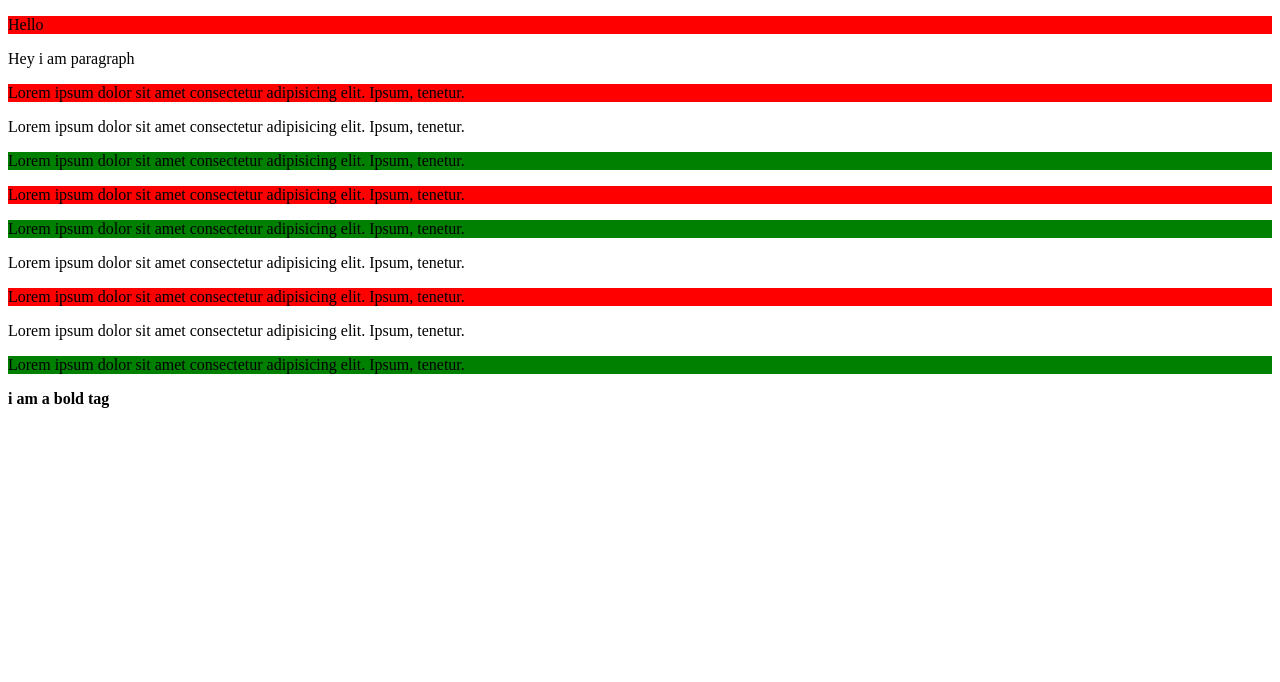
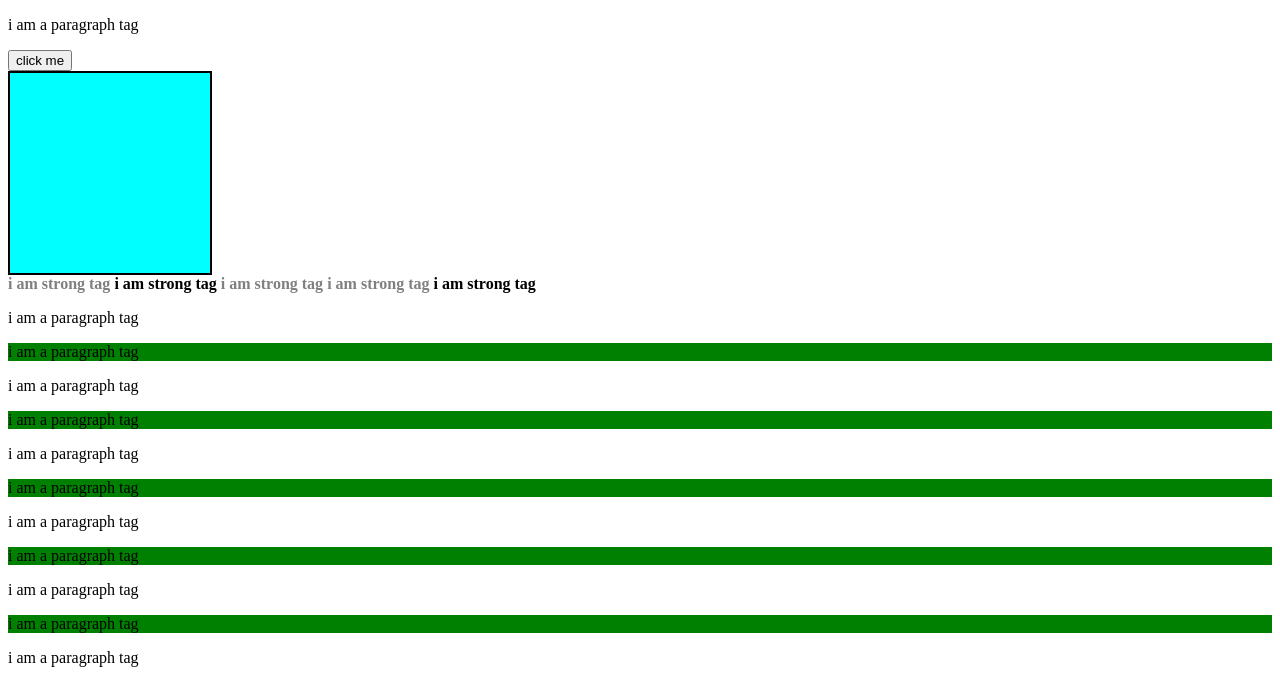
Before and after one commit to anuragnankani-developer/mern_batch002, a plain HTML site: page CSS/psuedoClasses.html in a window 1280 px wide. Shown: the top 682 px of the page. Drawn offline with Linux system fonts and the light colour scheme.

Commit message:
psuedo classes and elements

```diff
--- a/CSS/psuedoClasses.html
+++ b/CSS/psuedoClasses.html
@@ -6,40 +6,70 @@
     <title>Document</title>
 
     <style>
-        /* p:last-child{
-            background-color: aqua;
+        /* p:first-child{
+            color: red;
+        }
+        p:last-child{
+            color: blue;
         } */
-
-        p:nth-child(2n + 1){
+        /* p:nth-child(2n + 1){
+            color: pink;
+        } */
+        p:nth-last-child(2n){
             background-color: green;
         }
 
-        p:nth-child(3n + 1){
-            background-color: red;
+        strong:not(.str, .strong){
+            color: gray;
         }
+
+        div:empty{
+            width: 200px;
+            height: 200px;
+            border: 2px solid black;
+            background-color: aqua;
+        }
+
+        .btn:hover{
+            background-color: gray;
+            padding: 30px;
+            font-size: 50px;
+        }
+
+
+
     </style>
+
 </head>
 <body>
+     <p> i am a paragraph tag </p>
+     <button class="btn" >click me </button>
 
-    <p>Hello</p>
-    <p>Hey i am paragraph</p>
+    <div></div>
+
+    <strong>       i am strong tag</strong>
+    <strong class="str">i am strong tag</strong>
+    <strong>i am strong tag</strong>
+    <strong>i am strong tag</strong>
+    <strong class="strong" >i am strong tag</strong>
 
     <div>
-    <p> Lorem ipsum dolor sit amet consectetur adipisicing elit. Ipsum, tenetur. </p>
-    <p> Lorem ipsum dolor sit amet consectetur adipisicing elit. Ipsum, tenetur. </p>
-    <p> Lorem ipsum dolor sit amet consectetur adipisicing elit. Ipsum, tenetur. </p>
-    <p> Lorem ipsum dolor sit amet consectetur adipisicing elit. Ipsum, tenetur. </p>
-    <p> Lorem ipsum dolor sit amet consectetur adipisicing elit. Ipsum, tenetur. </p>
-    <p> Lorem ipsum dolor sit amet consectetur adipisicing elit. Ipsum, tenetur. </p>
-    <p> Lorem ipsum dolor sit amet consectetur adipisicing elit. Ipsum, tenetur. </p>
-    <p> Lorem ipsum dolor sit amet consectetur adipisicing elit. Ipsum, tenetur. </p>
-    <p> Lorem ipsum dolor sit amet consectetur adipisicing elit. Ipsum, tenetur. </p>
+    <p>      i am a paragraph tag </p>
+    <p> i am a paragraph tag </p>
+    <p> i am a paragraph tag </p>
+    <p> i am a paragraph tag </p>
+    <p> i am a paragraph tag </p>
+    <p> i am a paragraph tag </p>
+    <p> i am a paragraph tag </p>
+    <p> i am a paragraph tag </p>
+    <p> i am a paragraph tag </p>
+    <p> i am a paragraph tag </p>
+    <p> i am a paragraph tag </p>
 
     </div>
 
-    <b> i am a bold tag</b>
-
-
+    <h1>heading</h1>
+    <div>herll</div>
 
 </body>
 </html>
--- a/CSS/style.css
+++ b/CSS/style.css
@@ -27,3 +27,36 @@
             color: green;
             border: 2px solid green;
         }
+
+        .myName::after{
+            content: "aadarsh";
+            color: blueviolet;
+        }
+
+        .myName::before{
+            content:"Hey, "
+        }
+
+        input::placeholder{
+            color: red;
+            /* text-align: center; */
+            margin-left: 20px;
+        }
+
+        .image::after{
+            content: "hello ,hfkjhefuhfjuh mlaehfdoiueyfuijhf   mlkehdfjhfjmhn";
+            width: 300px;
+            height: 300px;
+            background-image: url(elephant.jpg);
+
+        }
+
+        /* p::first-letter{
+            font-size: 50px;
+        } */
+        p::first-line{
+            font-size: 30px;
+        }
+        p::selection{
+            background-color: gray;
+        }
```
Also changed, not shown: CSS/psuedoElements.html (added, +19 -0 lines), CSS/elephant.jpg (added).
